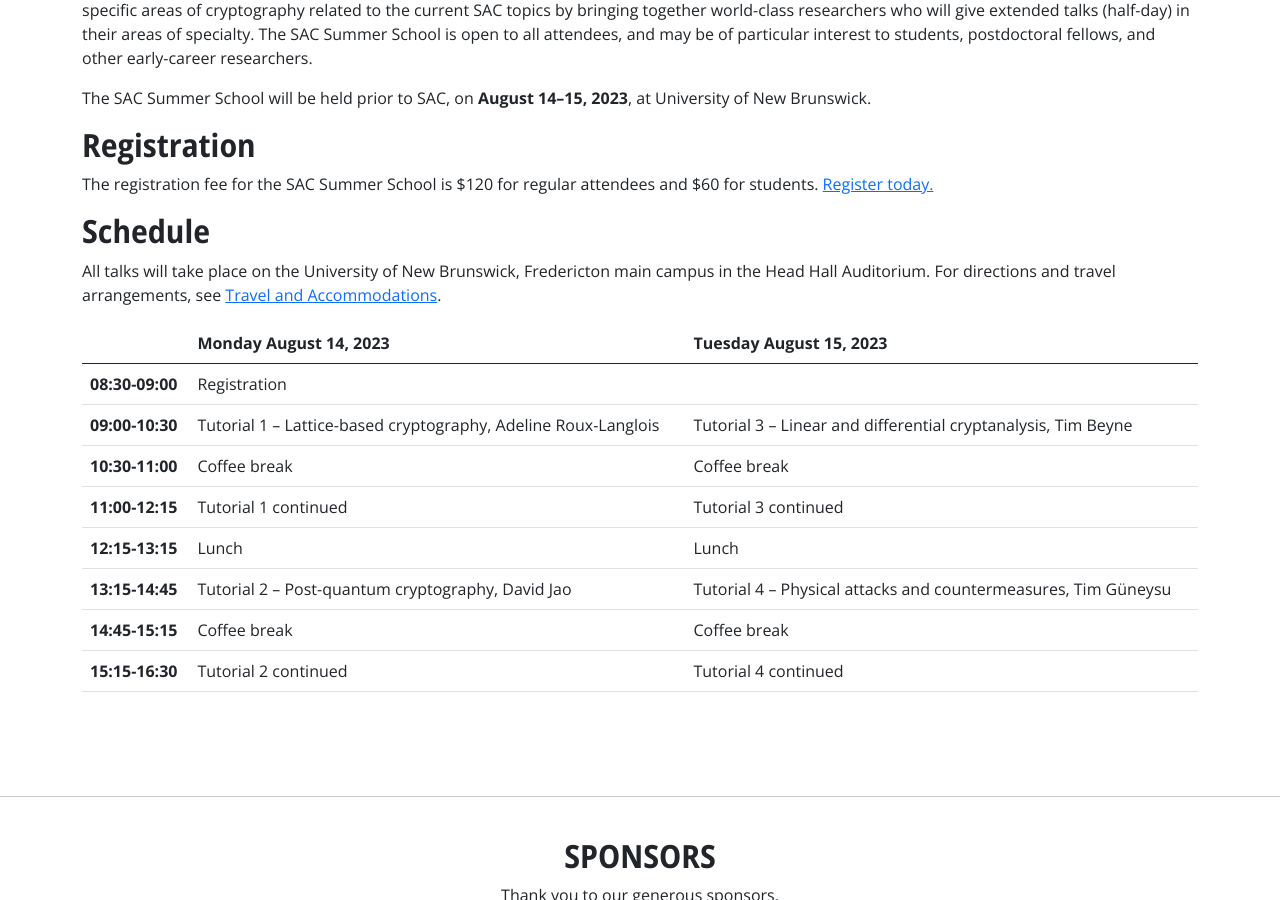
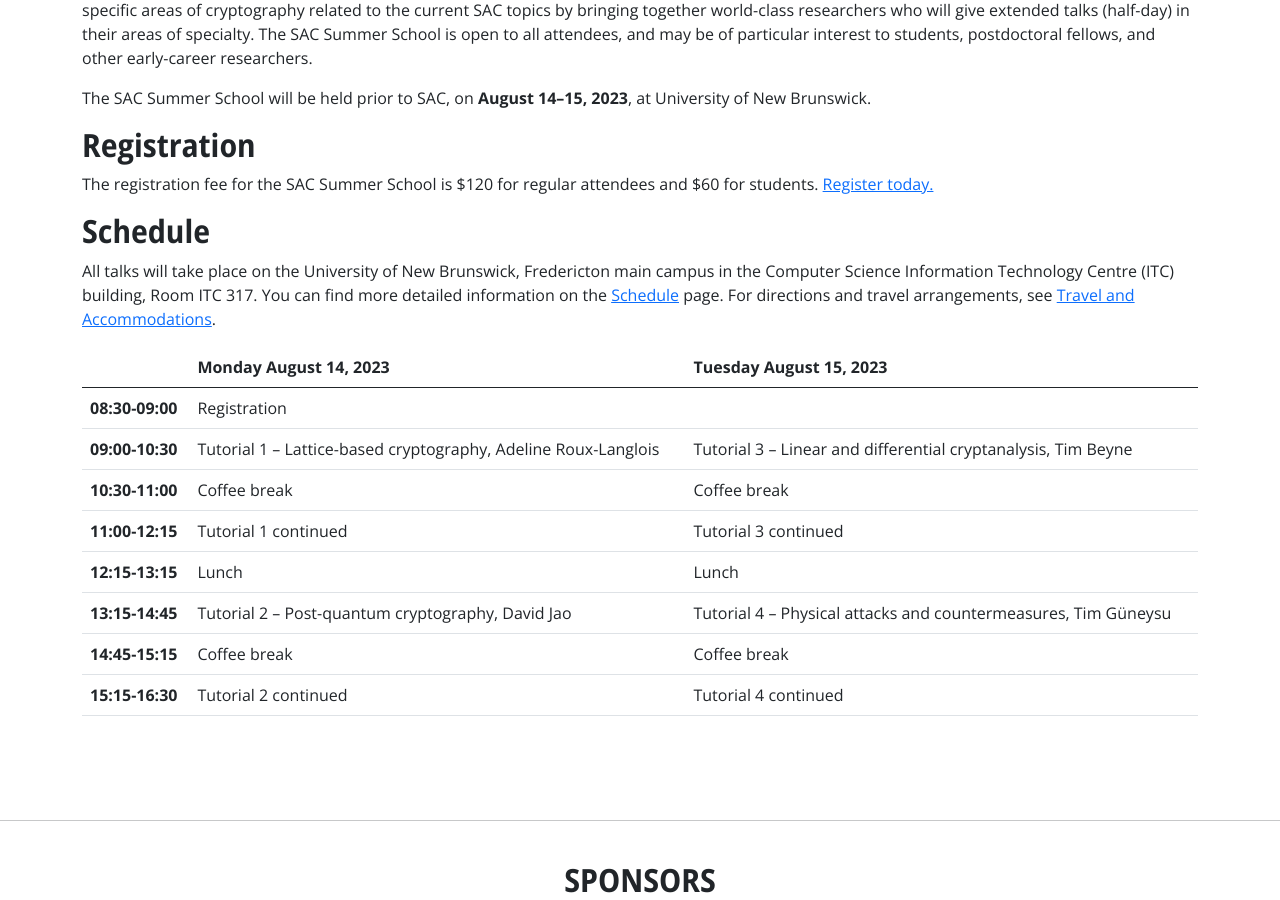
Before and after one commit to sac-workshop/sac-2023, a Jekyll site: the page built from summer-school.md, in a window 1280 px wide and 900 px high, scrolled down 330 px. Built offline with Jekyll 4.4.1, drawn with Linux system fonts in a browser that asks for light colours.

Commit message:
updating summer-school

```diff
--- a/summer-school.md
+++ b/summer-school.md
@@ -17,7 +17,7 @@ The registration fee for the SAC Summer School is $120 for regular attendees and
 
 ## Schedule
 
-All talks will take place on the University of New Brunswick, Fredericton main campus in the Head Hall Auditorium. <!-- You can find more detailed information on the [Schedule](schedule.html) page.-->
+All talks will take place on the University of New Brunswick, Fredericton main campus in the Computer Science Information Technology Centre (ITC) building, Room ITC 317. You can find more detailed information on the [Schedule](schedule.html) page.
 For directions and travel arrangements, see [Travel and Accommodations](travel.html).
 
 <!-- <td>Lunch (included, DC 1301)</td>
```
